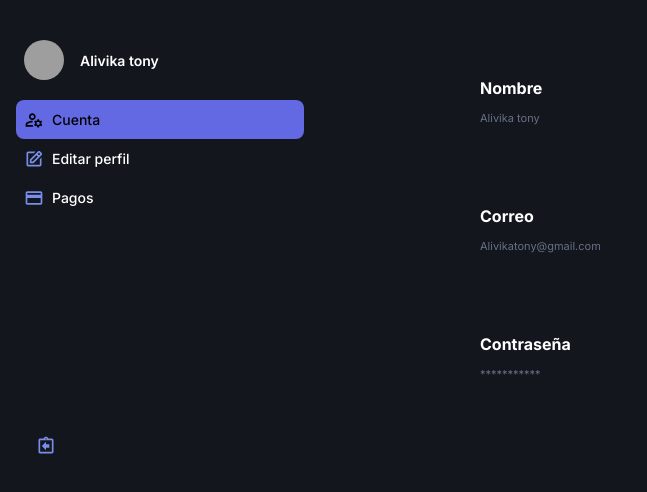
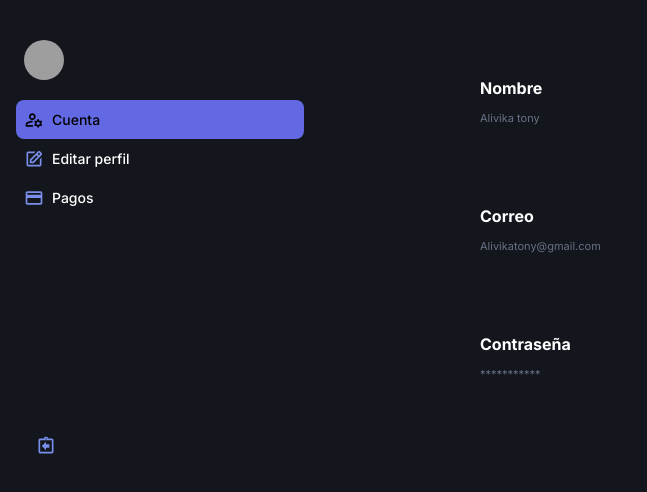
Before and after one commit to ChrisPY-31/PF-Dealer-Code, a Next.js app: page /Account in a window 1280 px wide. Shown: the top 492 px of the page, without its empty margins (0-647 px from the left). Built offline with nearby package versions, Linux system fonts and the light colour scheme; no server answers; grey boxes are pictures that could not be loaded.

Commit message:
correcion de errores

```diff
--- a/src/Comonents/NavUser/NavUser.jsx
+++ b/src/Comonents/NavUser/NavUser.jsx
@@ -14,6 +14,12 @@ import { cursosPagos, getComprados } from "@/store/reducer/addPagos/agregarPago"
 
 const Sidebar = () => {
   let dispacth = useDispatch()
+  const [userData , setUserData] =  useState({
+    nombre:'',
+    email:'',
+    photo:''
+  })
+  console.log(userData)
   let [whatInfo, setWhatInfo] = useState({
     pago: null,
     edict: null,
@@ -39,7 +45,11 @@ const Sidebar = () => {
     onAuthStateChanged(FirebaseAuth, (usuarioFirebase) => {
 
       if (usuarioFirebase) {
-        console.log(usuarioFirebase.accessToken);
+        setUserData({
+          nombre:usuarioFirebase.displayName,
+          email:usuarioFirebase.email,
+          photo:usuarioFirebase.photoURL
+        })
         dispacth(getComprados({cookie: usuarioFirebase.accessToken}))
       }
     });
@@ -52,15 +62,17 @@ const Sidebar = () => {
           <div className="h-20 flex items-center pl-2">
             <div className="w-full flex items-center gap-x-4">
               <img
-                src="https://randomuser.me/api/portraits/women/79.jpg"
+                src={userData.photo?userData.photo:'https://i.pinimg.com/originals/57/3c/32/573c32824478f4dfc0e7f5f6ba68c192.jpg'}
                 className="w-10 h-10 rounded-full"
               />
               <div>
                 <span className="block text-white text-sm font-semibold">
-                  Alivika tony
+                  {userData.nombre}
+                </span>
+                <span>
+                {userData.email}
                 </span>
               </div>
-              <div className="relative flex-1 text-right"></div>
             </div>
           </div>
           <div className="overflow-auto">
--- a/src/app/Home/page.jsx
+++ b/src/app/Home/page.jsx
@@ -6,7 +6,7 @@ import { useDispatch, useSelector } from "react-redux";
 import Link from "next/link";
 import CardP from "./components/Cards/CardP";
 import CardR from "./components/Cards/CardR";
-import { ToastContainer, toast } from "react-toastify";
+import { ToastContainer} from "react-toastify";
 import { onAuthStateChanged } from "firebase/auth";
 import { FirebaseAuth } from "@/firebase/credenciales";
 import { useRouter } from "next/navigation";
@@ -14,15 +14,12 @@ import { useRouter } from "next/navigation";
 
 const Page = () => {
   const [recomendaciones, setRecomendaciones] = useState("");
-  const { Name } = useSelector((state) => state.cursoId);
   const dispatch = useDispatch();
   const router = useRouter()
   const Courses = useSelector((state) => state.getCursos.cursos);
   const {dashboard} = useSelector(state => state.cursoId)
-  console.log(dashboard)
   if (typeof document !== "undefined") {
     // you are safe to use the "document" object here
-    console.log(document.location.href);
   }
   useEffect(() => {
     dispatch(getCursos());
--- a/src/app/checkaut/page.jsx
+++ b/src/app/checkaut/page.jsx
@@ -1,9 +1,6 @@
 "use client"
 import Formularios from '@/Comonents/PasarelaDePago/Formularios'
 import Nav from '@/Comonents/PasarelaDePago/Nav'
-import { useDispatch, useSelector } from 'react-redux'
-import { getCursosId } from '@/store/reducer/addPagos/agregarPago'
-import { useEffect } from 'react'
 
 const Page = () => {
 
--- a/src/app/sign-in/page.jsx
+++ b/src/app/sign-in/page.jsx
@@ -138,12 +138,10 @@ const Page = () => {
             >
               Iniciar sesión
             </button>
-            <div className="mt-5 mr-5 flex justify-between w-full">
-              <select id="rol" className="text-black">
-                <option value="admin">Administrador</option>
-                <option value="user">Usuario</option>
-              </select>
-
+            <div className="mt-5 mr-5 flex justify-between w-full space-x-reverse ">
+              <div>
+                {}
+              </div>
               <p className="">
                 No tienes cuenta {}
                 <Link href="sign-up" className="cursor-pointer text-blue-400 ">
```
